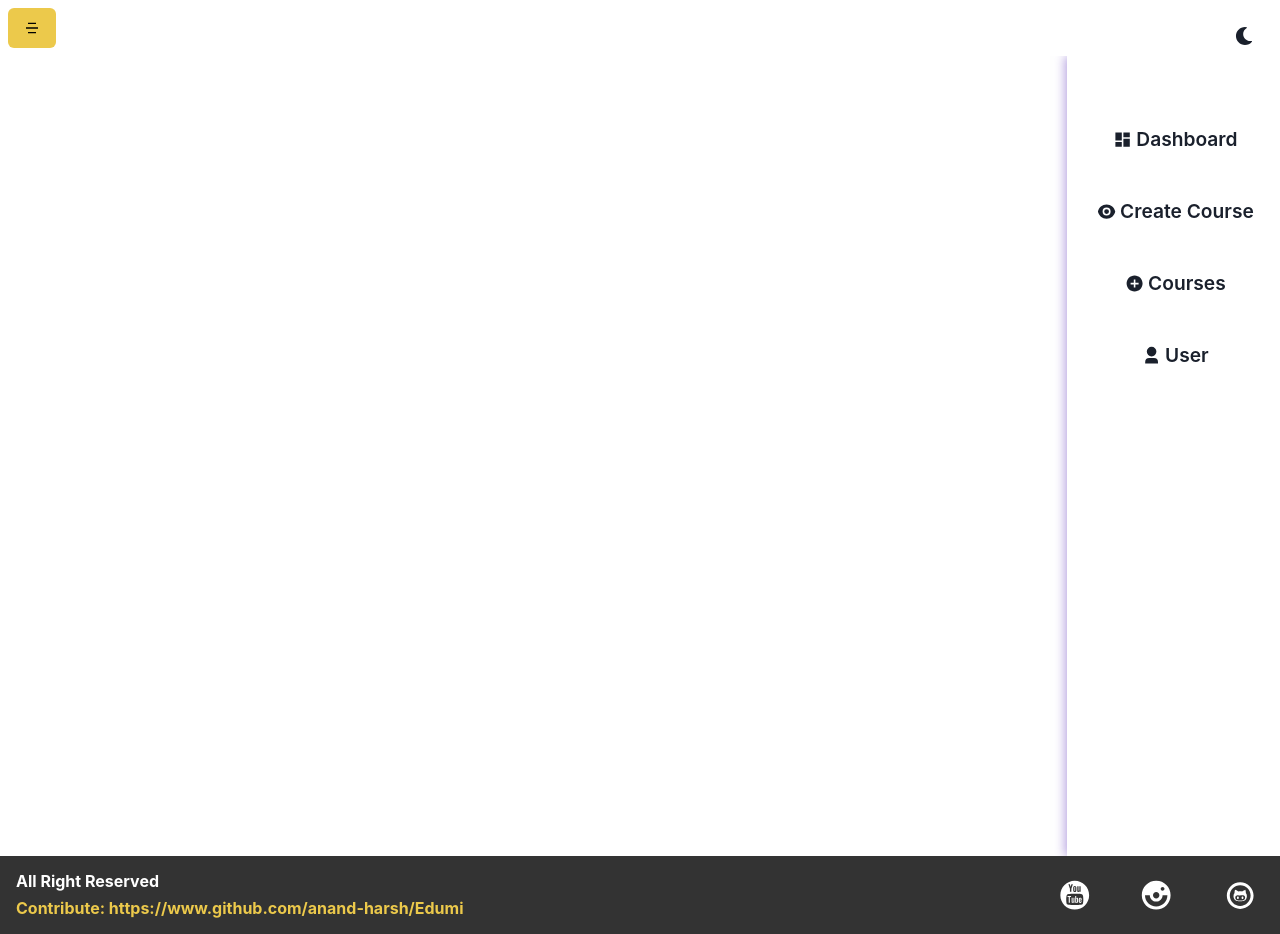
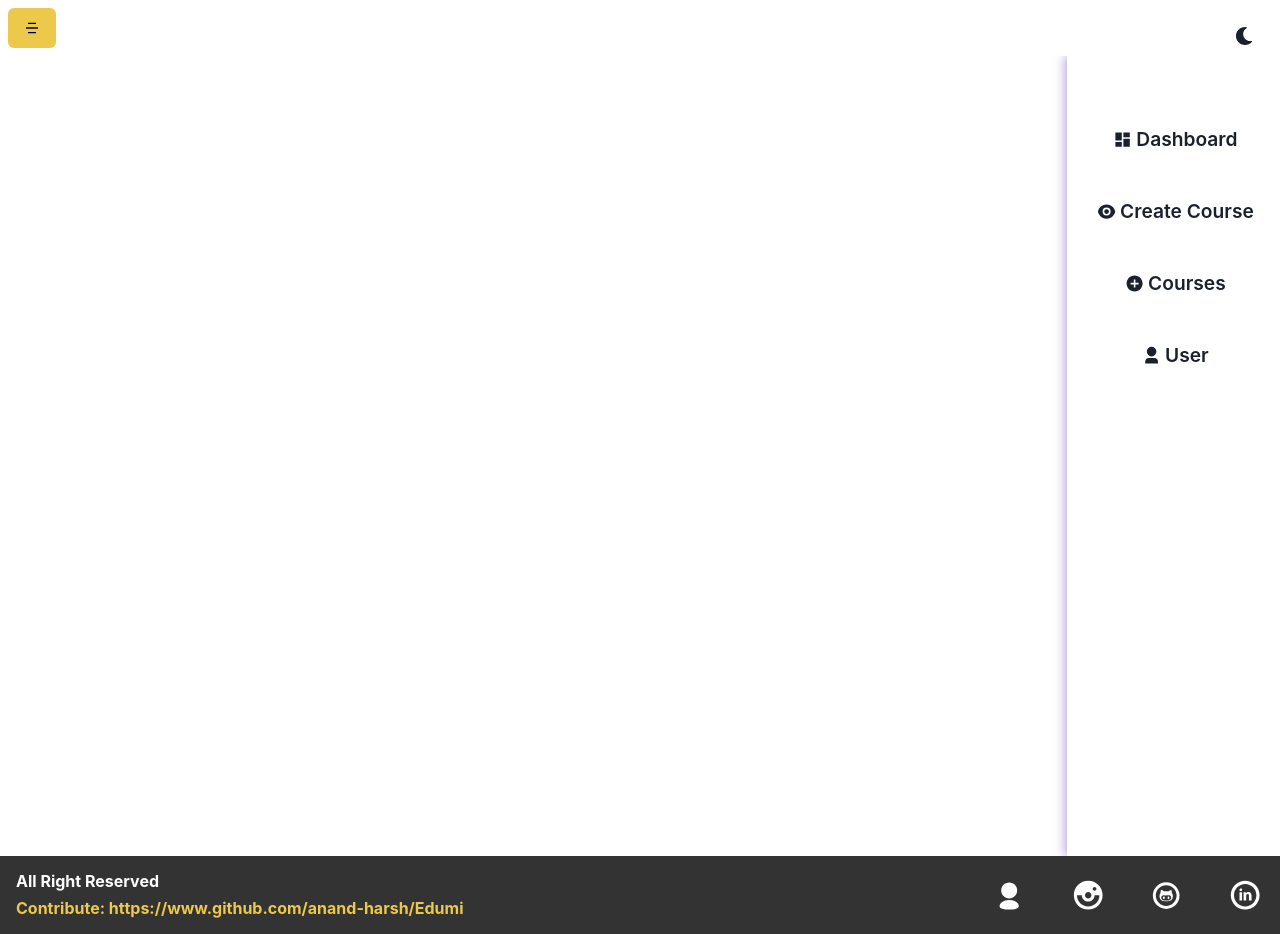
Before and after one commit to anand-harsh/Edumi, a React (Create React App) app in the folder client/: page /admin/users in a window 1280 px wide. Built offline with nearby package versions, Linux system fonts and the light colour scheme.

Commit message:
ADD:LinkedIn,Insta and portfolio of Admin

```diff
--- a/client/src/components/Layout/Footer/Footer.jsx
+++ b/client/src/components/Layout/Footer/Footer.jsx
@@ -1,8 +1,9 @@
 import React from 'react';
 import { Box, Stack, VStack, Heading, HStack } from '@chakra-ui/react';
 import {
-  TiSocialYoutubeCircular,
   TiSocialInstagramCircular,
+  TiSocialLinkedinCircular,
+  TiUser
 } from 'react-icons/ti';
 import { DiGithub } from 'react-icons/di';
 import './footer.css';
@@ -22,15 +23,15 @@ const Footer = () => {
           />
         </VStack>
         <HStack spacing={['2', '10']} justifyContent="center">
-          <a href="http://www.youtube.com">
-            <TiSocialYoutubeCircular
+          <a href="https://www.codedev.me">
+            <TiUser
               size="2.4rem"
               color="white"
               target={'blank'}
               style={{ marginRight: '20px' }}
             />
           </a>
-          <a href="http://www.instagram.com">
+          <a href="https://www.instagram.com/i.harshanand/">
             <TiSocialInstagramCircular
               size="2.4rem"
               color="white"
@@ -46,6 +47,14 @@ const Footer = () => {
               style={{ marginRight: '20px' }}
             />
           </a>
+          <a href="https://www.linkedin.com/in/anand-harsh/">
+            <TiSocialLinkedinCircular
+              size="2.4rem"
+              color="white"
+              target={'blank'}
+              style={{ marginRight: '20px' }}
+            />
+          </a>
         </HStack>
       </Stack>
     </Box>
```
